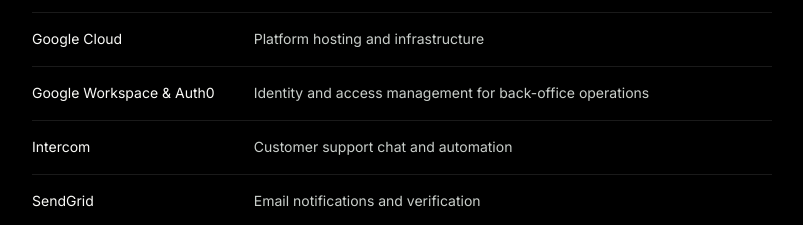
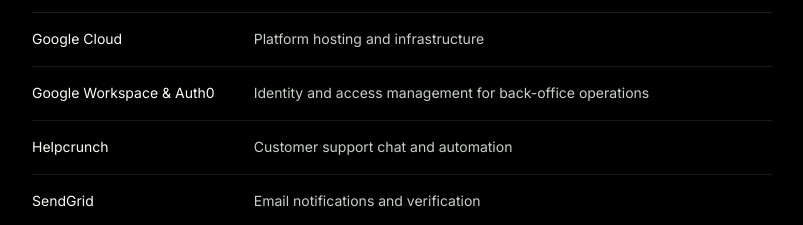
Before and after one commit to Jazari-Money/j-one-website, a Next.js app: page /privacy-policy in a window 1280 px wide. Shown: the part 3740-3965 px from the top of the page, without its empty margins (16-819 px from the left). Built offline with nearby package versions, Linux system fonts and the light colour scheme; no server answers.

Commit message:
Replace Intercom with Helpcrunch in privacy policy

```diff
--- a/app/privacy-policy/page.tsx
+++ b/app/privacy-policy/page.tsx
@@ -131,7 +131,7 @@
             ["Privy", "Embedded authentication and wallet infrastructure, including processing Sign in with Google or Sign in with Apple where you choose those methods"],
             ["Google Cloud", "Platform hosting and infrastructure"],
             ["Google Workspace & Auth0", "Identity and access management for back-office operations"],
-            ["Intercom", "Customer support chat and automation"],
+            ["Helpcrunch", "Customer support chat and automation"],
             ["SendGrid", "Email notifications and verification"],
             ["TeleSign", "OTP and authentication services for login and fraud protection"],
             ["Framer", "Website hosting for jazari.xyz"],
```
